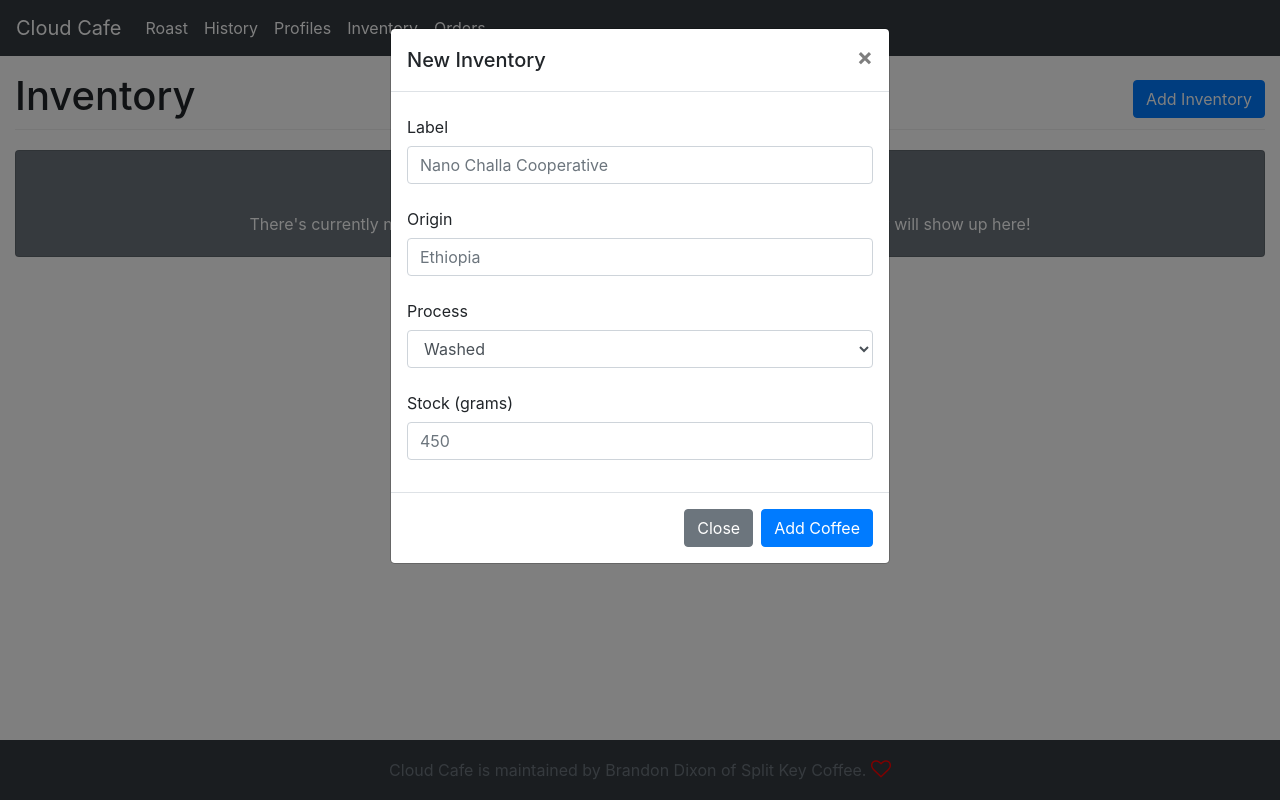
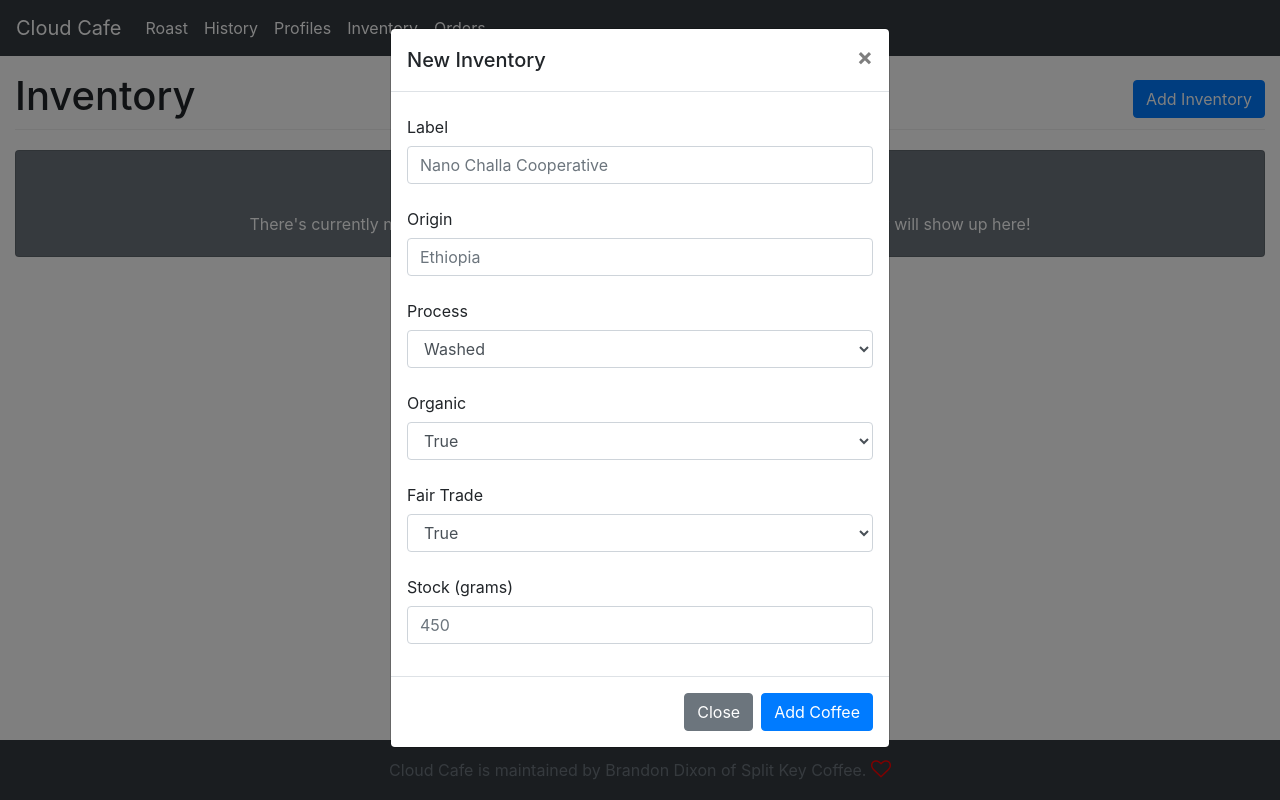
Before and after one commit to splitkeycoffee/split-key-roast, a Flask app: template app/templates/inventory.html in a window 1280 px wide, after a click on "Add Inventory". Run offline with Flask 2, Linux system fonts and the light colour scheme; the template is opened without the code that fills it, so the values that code supplies are empty; some libraries are stand-ins or nearby versions.

Commit message:
Resolves #6. - Added new options to the inventory forms

```diff
--- a/app/core/forms.py
+++ b/app/core/forms.py
@@ -50,6 +50,8 @@ class InventoryForm(Form):
     origin = StringField('origin', [validators.Length(min=1, max=35)])
     method = StringField('process', [validators.Length(min=1, max=35)])
     stock = StringField('stock', [validators.Length(min=1, max=35)])
+    organic = StringField('organic', [validators.Length(min=1, max=35)])
+    fair_trade = StringField('fair_trade', [validators.Length(min=1, max=35)])
 
 
 class ProfileForm(Form):
--- a/app/templates/inventory.html
+++ b/app/templates/inventory.html
@@ -32,6 +32,22 @@
                         <option value="Washed">Washed</option>
                         <option value="Natural">Natural</option>
                         <option value="Honey">Honey</option>
+                      </select>
+                </div>
+                <div class="form-group">
+                  <label class="col-form-label" for="formGroupExampleInput2">Organic</label>
+                      <select name="organic" class="form-control">
+                        <option value="true">True</option>
+                        <option value="false">False</option>
+                        <option value="unknown">Unknown</option>
+                      </select>
+                </div>
+                <div class="form-group">
+                  <label class="col-form-label" for="formGroupExampleInput2">Fair Trade</label>
+                      <select name="fair_trade" class="form-control">
+                        <option value="true">True</option>
+                        <option value="false">False</option>
+                        <option value="unknown">Unknown</option>
                       </select>
                 </div>
                 <div class="form-group">
@@ -77,6 +93,22 @@
                       </select>
                 </div>
                 <div class="form-group">
+                  <label class="col-form-label" for="formGroupExampleInput2">Organic</label>
+                      <select name="organic" class="form-control">
+                        <option value="true">True</option>
+                        <option value="false">False</option>
+                        <option value="unknown">Unknown</option>
+                      </select>
+                </div>
+                <div class="form-group">
+                  <label class="col-form-label" for="formGroupExampleInput2">Fair Trade</label>
+                      <select name="fair_trade" class="form-control">
+                        <option value="true">True</option>
+                        <option value="false">False</option>
+                        <option value="unknown">Unknown</option>
+                      </select>
+                </div>
+                <div class="form-group">
                   <label class="col-form-label" for="formGroupExampleInput2">Stock (grams)</label>
                   <input type="number" class="form-control" name="stock" placeholder="450">
                 </div>
@@ -108,6 +140,8 @@
               <th>Name</th>
               <th>Origin</th>
               <th>Process</th>
+              <th>Organic</th>
+              <th>Fair Trade</th>
               <th>Stock</th>
               <th></th>
             </tr>
@@ -124,6 +158,8 @@
               <td>{{item.get('label')}}</td>
               <td>{{item.get('origin')}}</td>
               <td>{{item.get('process')}}</td>
+              <td>{{item.get('organic').title()}}</td>
+              <td>{{item.get('fair_trade').title()}}</td>
               <td>{{item.get('stock')}}</td>
               <td>
                 <button type="button" class="btn btn-sm btn-primary edit-row">Edit</button>
@@ -175,7 +211,9 @@
         $('#inventoryEditModal').find('input[name="label"]').val($(columns[0]).html());
         $('#inventoryEditModal').find('input[name="origin"]').val($(columns[1]).html());
         $('#inventoryEditModal').find('select[name="method"]').val($(columns[2]).html());
-        $('#inventoryEditModal').find('input[name="stock"]').val($(columns[3]).html());
+        $('#inventoryEditModal').find('select[name="organic"]').val($(columns[3]).html().toLowerCase());
+        $('#inventoryEditModal').find('select[name="fair_trade"]').val($(columns[4]).html().toLowerCase());
+        $('#inventoryEditModal').find('input[name="stock"]').val($(columns[5]).html());
         $('#inventoryEditModal').modal('show', true);
       });
     </script>
```
Also changed, not shown: app/core/inventory.py (+6 -1 lines).
